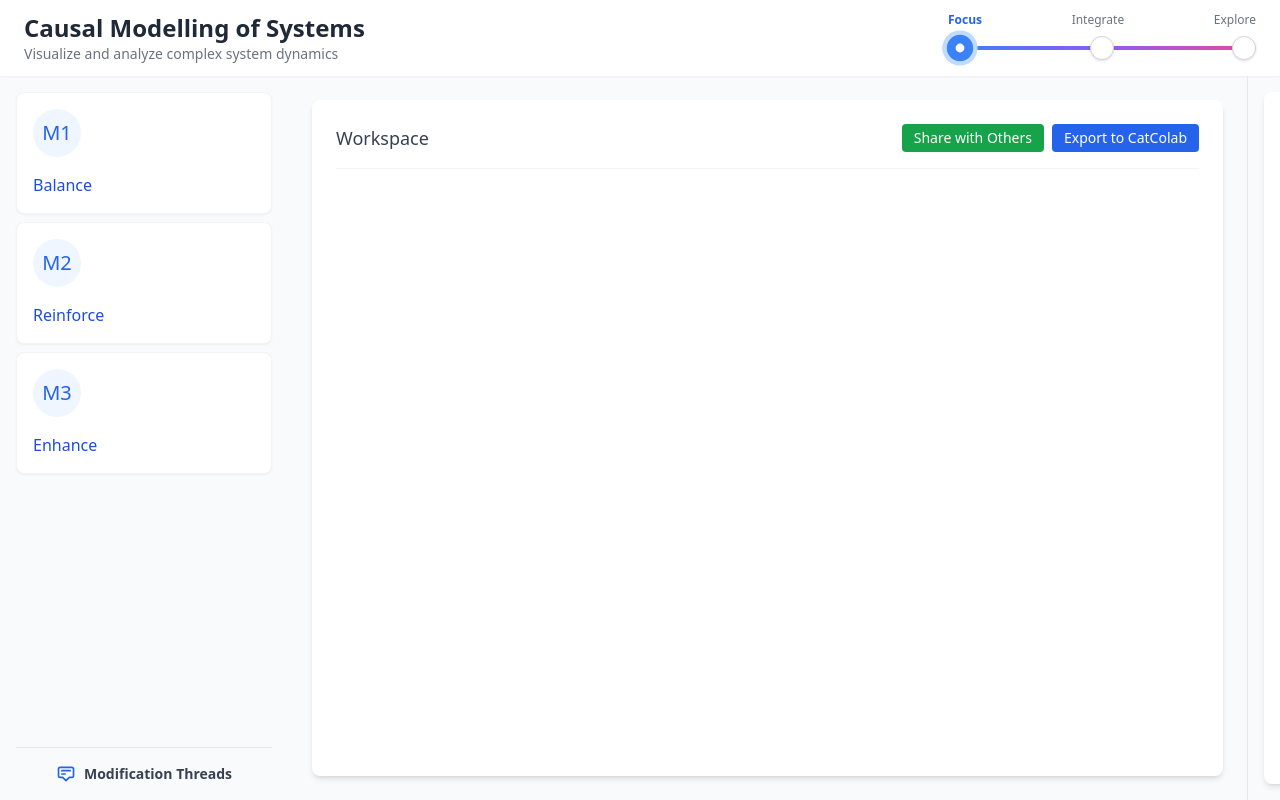
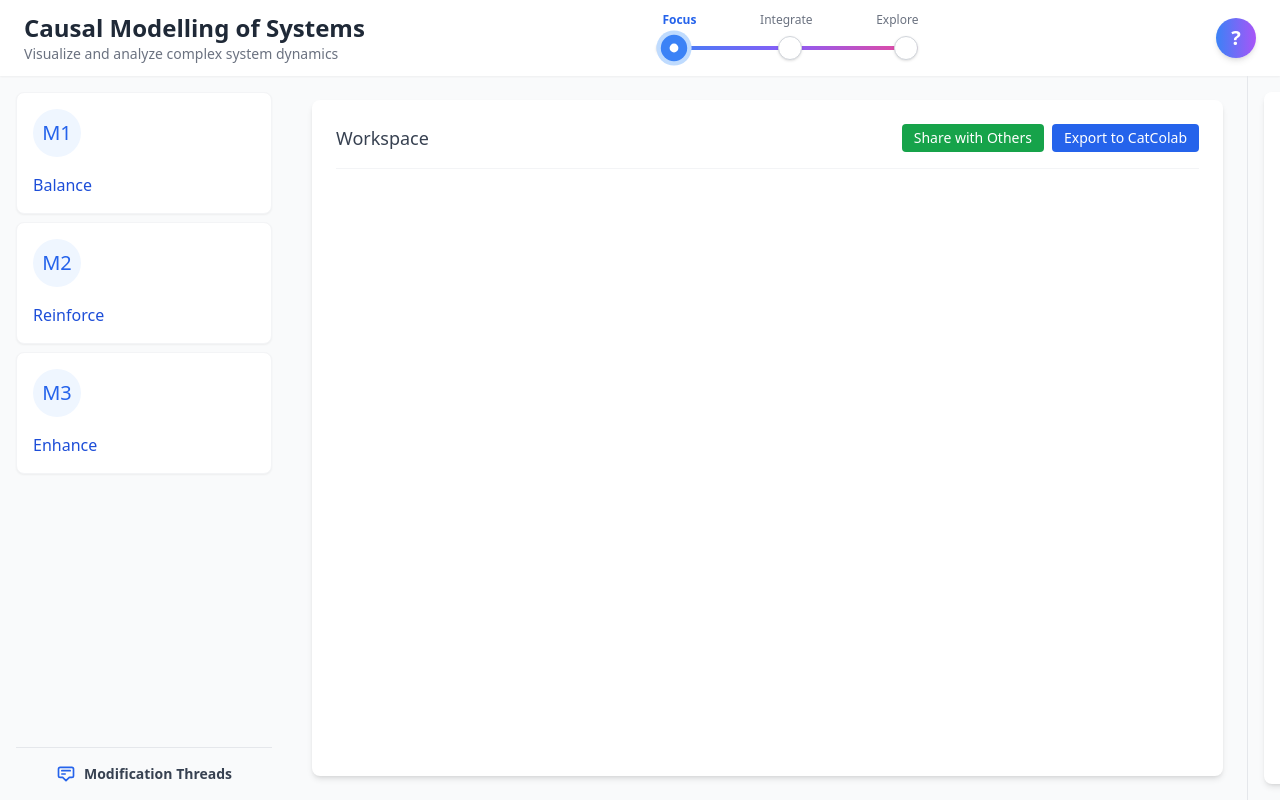
Before and after one commit to AayushKucheria/live_interfaces, a React (Vite) app: page /#/ in a window 1280 px wide. Built offline with nearby package versions, Linux system fonts and the light colour scheme.

Commit message:
added help button, centered view changing

```diff
--- a/src/UnifiedInterface.jsx
+++ b/src/UnifiedInterface.jsx
@@ -282,6 +282,46 @@ const ResponseModal = ({ isOpen, onClose, response, isLoading }) => {
   );
 };
 
+// Help modal component for displaying help content
+const HelpModal = ({ isOpen, onClose }) => {
+  if (!isOpen) return null;
+
+  return (
+    <div className="fixed inset-0 z-50 flex items-center justify-center overflow-auto bg-black bg-opacity-50 p-4">
+      <div className="bg-white rounded-lg shadow-xl max-w-2xl w-full flex flex-col">
+        <div className="p-4 border-b border-gray-200 flex justify-between items-center bg-gradient-to-r from-blue-600 to-purple-600">
+          <h3 className="text-xl font-semibold text-white">Help Center</h3>
+          <button
+            onClick={onClose}
+            className="text-white hover:text-gray-200 focus:outline-none"
+          >
+            <svg className="h-6 w-6" fill="none" viewBox="0 0 24 24" stroke="currentColor">
+              <path strokeLinecap="round" strokeLinejoin="round" strokeWidth={2} d="M6 18L18 6M6 6l12 12" />
+            </svg>
+          </button>
+        </div>
+        <div className="p-6 overflow-y-auto max-h-[70vh]">
+          <div className="prose prose-sm max-w-none">
+            {/* Help content will be added later */}
+            <h4 className="font-medium text-gray-900">Getting Started</h4>
+            <p className="text-gray-700">
+              Help content will be added here. This section will include instructions on how to use the application.
+            </p>
+          </div>
+          <div className="mt-6 flex justify-end">
+            <button
+              onClick={onClose}
+              className="px-4 py-2 bg-gradient-to-r from-blue-600 to-purple-600 text-white rounded-md hover:from-blue-700 hover:to-purple-700 focus:outline-none focus:ring-2 focus:ring-blue-500 focus:ring-offset-2"
+            >
+              Close
+            </button>
+          </div>
+        </div>
+      </div>
+    </div>
+  );
+};
+
 const UnifiedInterface = () => {
   const [selectedModel, setSelectedModel] = useState('wolfchickens.json');
   const [modelNames, setModelNames] = useState([]);
@@ -303,6 +343,9 @@ const UnifiedInterface = () => {
 
   // Add state for showing response modal
   const [showResponseModal, setShowResponseModal] = useState(false);
+
+  // Add state for showing help modal
+  const [showHelpModal, setShowHelpModal] = useState(false);
 
   // Add ref for abort controller
   const abortControllerRef = useRef(null);
@@ -663,14 +706,15 @@ Please merge these models and return ONLY the valid JSON of the merged model.`;
   return (
     <div className="h-screen bg-gray-50 flex flex-col">
       {/* Header */}
-      <header className="bg-white shadow-sm px-6 py-3 flex justify-between items-center">
+      <header className="bg-white shadow-sm px-6 py-3 flex items-center justify-between">
         <div>
           <h1 className="text-2xl font-bold text-gray-800">Causal Modelling of Systems</h1>
           <p className="text-sm text-gray-500">Visualize and analyze complex system dynamics</p>
         </div>
 
-        {/* View mode selector */}
-        <div className="w-1/4 flex flex-col items-center">
+        {/* View mode selector - centered */}
+        <div className="flex-1 flex justify-center">
+          <div className="w-64 flex flex-col items-center">
             <div className="flex justify-between w-full mb-1">
               <span className={`text-xs font-medium transition-colors duration-200 ${viewMode === 'focus' ? 'text-blue-600 font-semibold' : 'text-gray-500'}`}>Focus</span>
               <span className={`text-xs font-medium transition-colors duration-200 ${viewMode === 'integrate' ? 'text-purple-600 font-semibold' : 'text-gray-500'}`}>Integrate</span>
@@ -721,6 +765,16 @@ Please merge these models and return ONLY the valid JSON of the merged model.`;
               </div>
             </div>
           </div>
+        </div>
+
+        {/* Help button */}
+        <button
+          onClick={() => setShowHelpModal(true)}
+          className="w-10 h-10 rounded-full bg-gradient-to-r from-blue-500 to-purple-500 text-white flex items-center justify-center hover:from-blue-600 hover:to-purple-600 shadow-md transition-all duration-200 focus:outline-none focus:ring-2 focus:ring-offset-2 focus:ring-blue-500"
+          aria-label="Help"
+        >
+          <span className="text-xl font-semibold">?</span>
+        </button>
       </header>
 
       {/* Main content with sidebar layout */}
@@ -807,6 +861,12 @@ Please merge these models and return ONLY the valid JSON of the merged model.`;
         response={claudeResponse}
         isLoading={loadingResponse}
       />
+
+      {/* Help modal */}
+      <HelpModal
+        isOpen={showHelpModal}
+        onClose={() => setShowHelpModal(false)}
+      />
     </div>
   );
 };
```
Lines whose indentation alone changed are shown as unchanged.
